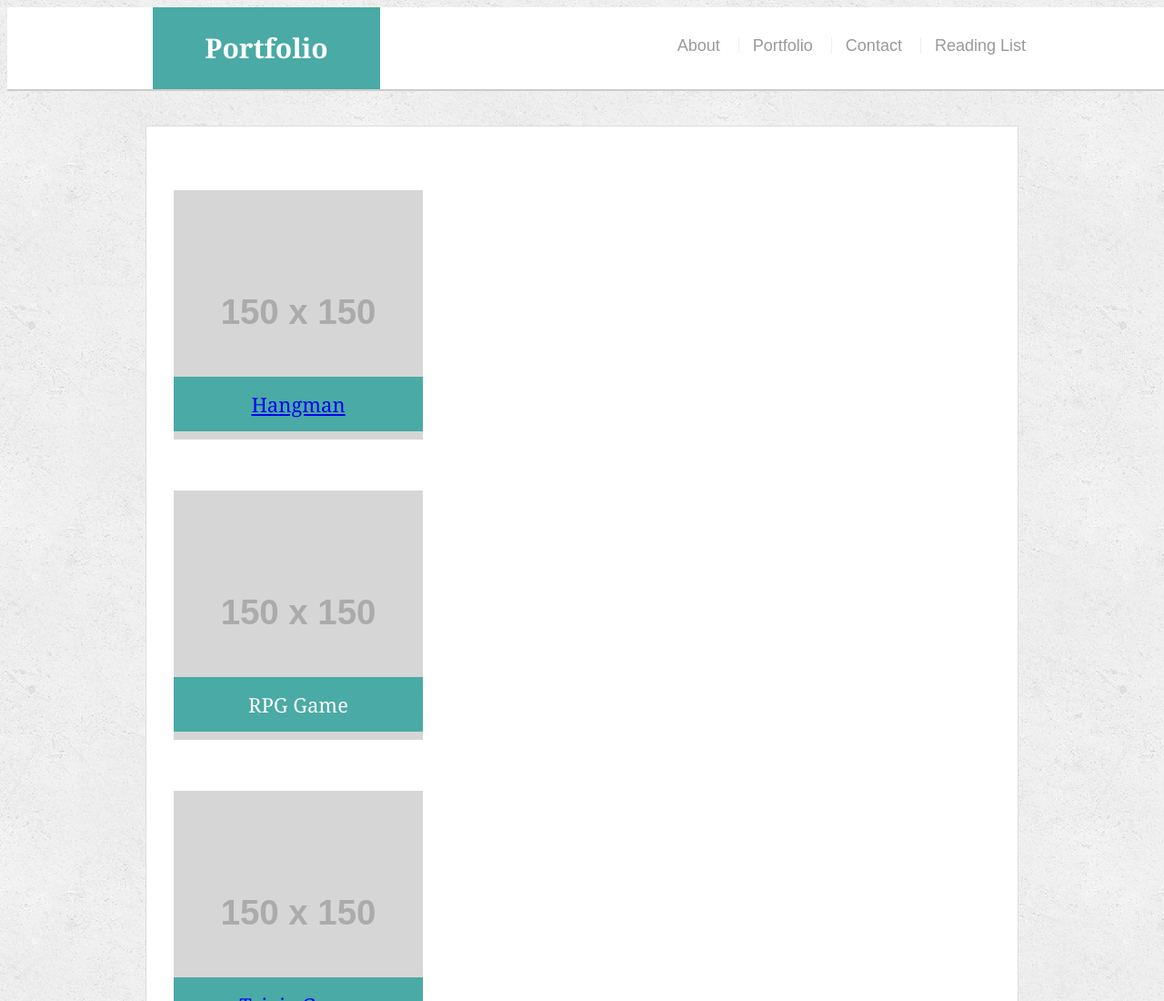
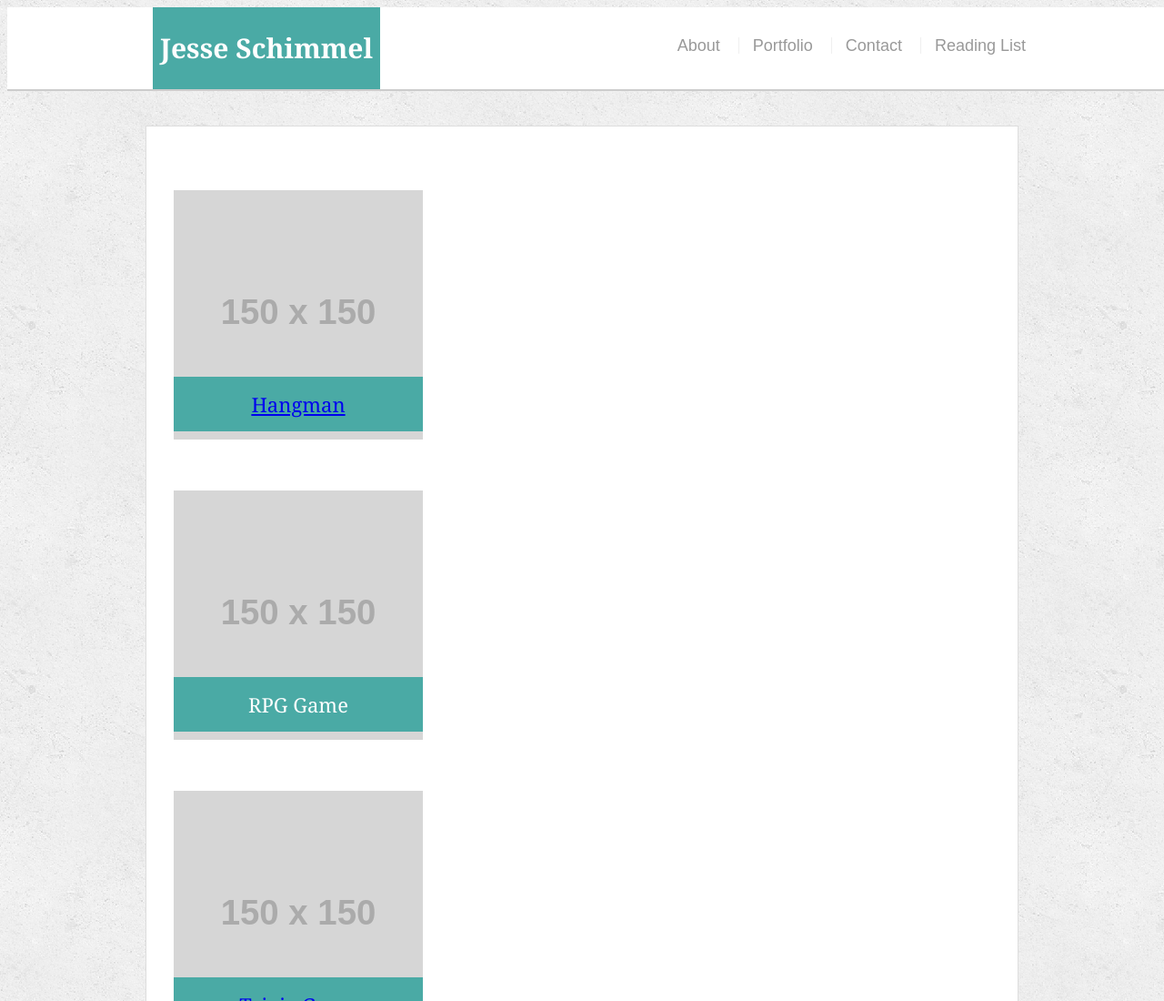
Before and after one commit to Jhowardschimmel/Portfolio, a plain HTML site: page portfolio.html in a window 1280 px wide. Shown: the top 1100 px of the page at 91% size. Drawn offline with Linux system fonts and the light colour scheme; placeholder pictures from the web are drawn by us.

Commit message:
Fixed Logo

```diff
--- a/portfolio.html
+++ b/portfolio.html
@@ -3,7 +3,7 @@
 
 <head>
   <meta charset="UTF-8">
-  <title>Portfolio | Your Name</title>
+  <title>Portfolio | Jesse Schimmel</title>
   <link rel="stylesheet" type="text/css" href="css/style.css">
 </head>
 
@@ -11,7 +11,7 @@
 
   <header id="masthead">
     <div class="container">
-      <a href="index.html" id="logo">Portfolio</a>
+      <a href="index.html" id="logo">Jesse Schimmel</a>
       <nav>
         <a href="index.html">About</a>
         <a href="portfolio.html">Portfolio</a>
```
Also changed, not shown: contact.html (+1 -1 lines).
